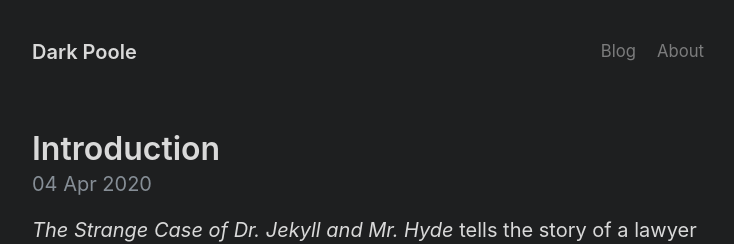
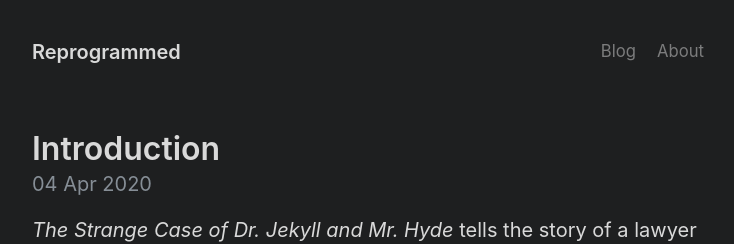
Before and after one commit to RePRGM/rePRGM.github.io, a Jekyll site: the page built from index.html, in a window 1280 px wide. Shown: the top 244 px of the page, without its empty margins (272-1006 px from the left). Built offline with Jekyll 4.4.1, drawn with Linux system fonts in a browser that asks for light colours; the list of posts is cut into pages by our own code.

Commit message:
Update _config.yml

```diff
--- a/_config.yml
+++ b/_config.yml
@@ -1,6 +1,6 @@
 # Setup
-title: Dark Poole
-url: https://getpoole.com
+title: Reprogrammed
+url: https://rprgrm.github.io
 paginate: 1
 baseurl: ""
 permalink: pretty
@@ -32,9 +32,9 @@ sass:
 
 # Specify the author for blog posts
 author:
-  name: Mark Otto
-  url: https://twitter.com/mdo
-  email: markdotto@gmail.com
+  name: Eric Holloway
+  url: https://www.linkedin.com/in/eric-holloway-21b3168a/
+  email: e.holloway01@outlook.com
 
 # Custom vars
 version: 3.0.0
```
